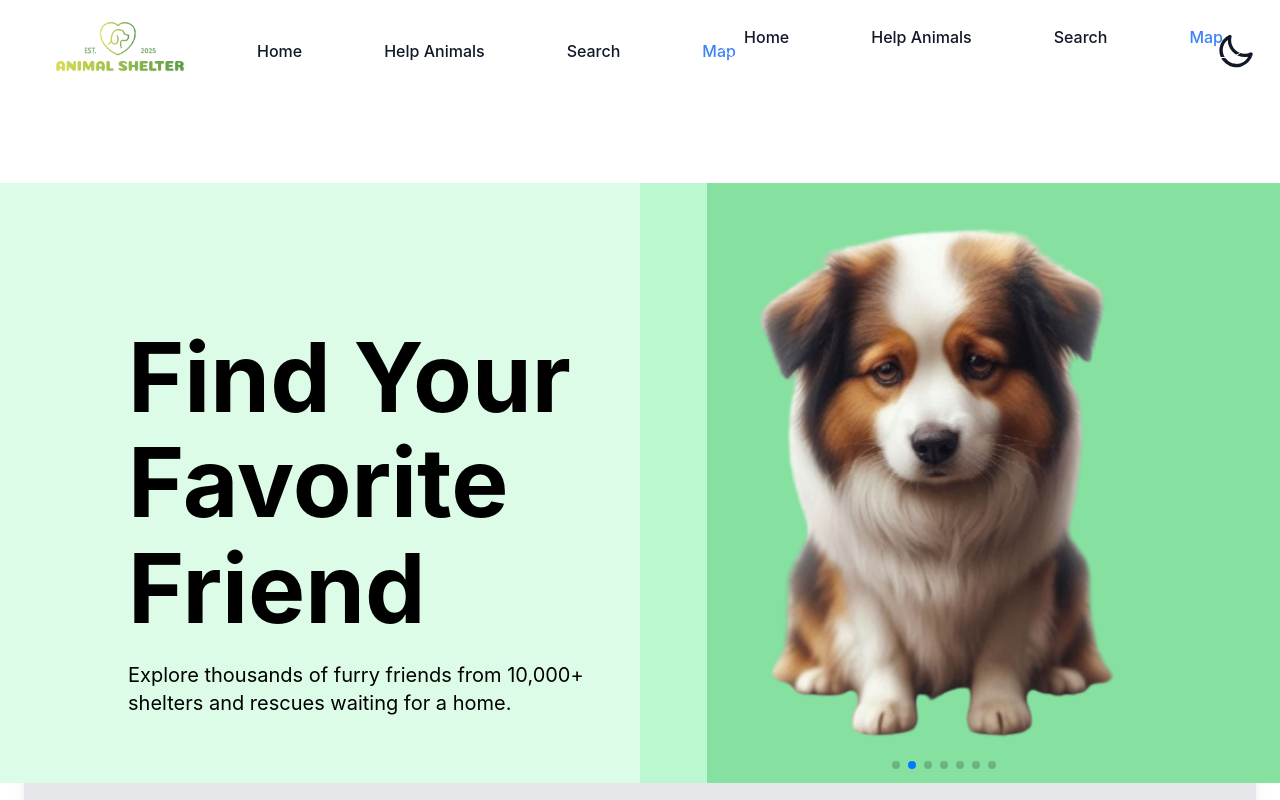
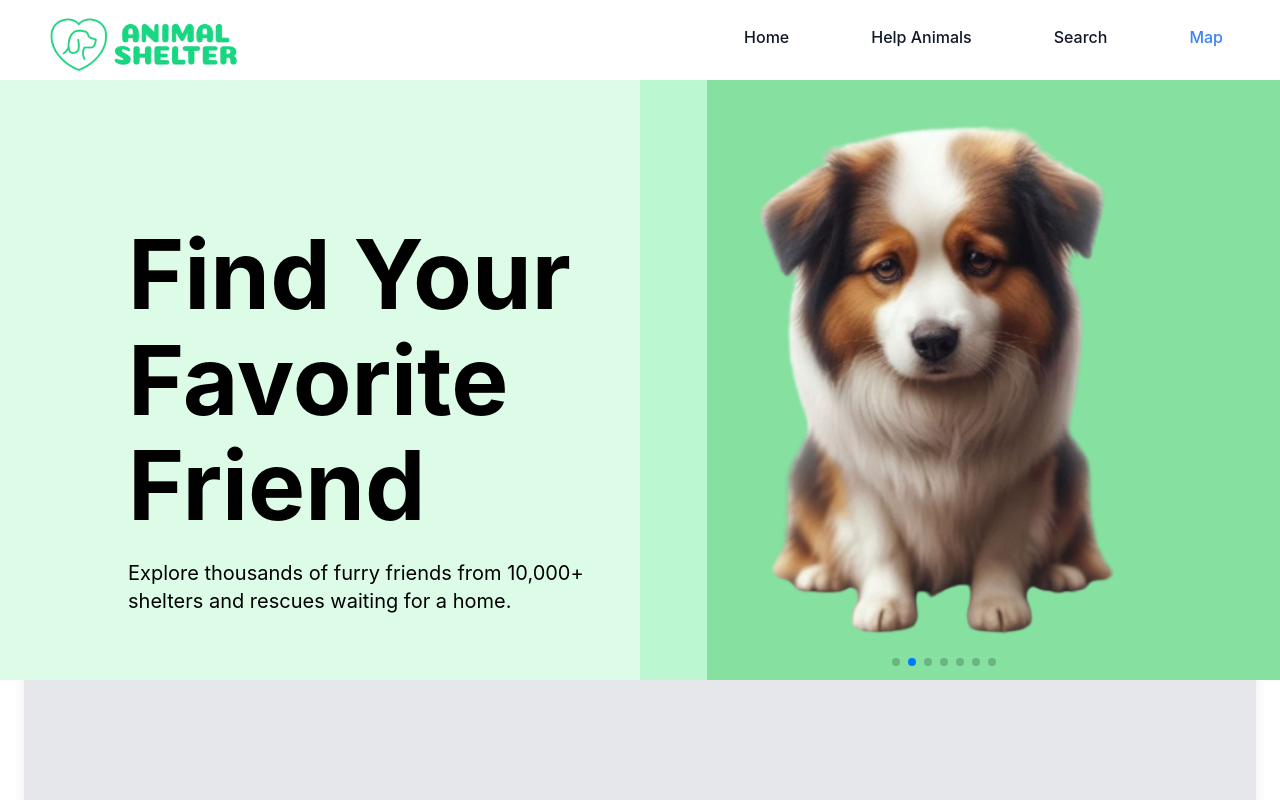
Before and after one commit to chingu-voyages/V53-tier3-team-40, a React (Vite) app in the folder client/: page /map in a window 1280 px wide. Shown: the top 800 px of the page. Built offline with nearby package versions, Linux system fonts and the light colour scheme.

Commit message:
Add logo

```diff
--- a/client/src/components/Header.jsx
+++ b/client/src/components/Header.jsx
@@ -6,11 +6,13 @@ import "swiper/css/navigation";
 import "swiper/css/pagination";
 import { Navigation, Pagination, Autoplay } from "swiper/modules";
 import Menu from "./Menu";
+import logo from "../assets/logo.png";
 
 const Header = () => {
   return (
     <div className="">
       <div className="top-0 left-0 h-[10vh]">
+        <img src={logo} alt="logo" className="absolute w-56 h-26 top-[-17px] left-8 z-40" />
         <Menu className="absolute top-4 right-4 z-40" />
       </div>
 
--- a/client/src/components/Navbar.jsx
+++ /dev/null
@@ -1,54 +0,0 @@
-import { useState, useEffect } from "react";
-import Menu from "./Menu";
-import logo from "../assets/logo.png";
-
-const Navbar = () => {
-
-  const [theme, setTheme] = useState(localStorage.getItem("theme") ? localStorage.getItem("theme") : "light");
-
-  const handleToggle = (e) => {
-    if (e.target.checked) {
-      setTheme("dark");
-    } else {
-      setTheme("light");
-    }
-  };
-
-  useEffect(() => {
-    localStorage.setItem("theme", theme);
-    const localTheme = localStorage.getItem("theme");
-    document.querySelector("html").setAttribute("data-theme", localTheme);
-  }, [theme]);
-
-
-  return (
-    <div className={`navbar bg-base-100 px-6 ${theme === 'dark' ? 'text-white' : 'text-gray-900'}`}>
-      <div className="flex-1">
-        <img src={logo} alt="logo" className="w-48 h-18" />
-        <Menu />
-      </div>
-      <div className="flex-none">
-        <label className="swap swap-rotate">
-          <input type="checkbox" onChange={handleToggle} checked={theme === "light" ? false : true} />
-          <svg
-            className="swap-on h-10 w-10 fill-current"
-            xmlns="http://www.w3.org/2000/svg"
-            viewBox="0 0 24 24">
-            <path
-              d="M5.64,17l-.71.71a1,1,0,0,0,0,1.41,1,1,0,0,0,1.41,0l.71-.71A1,1,0,0,0,5.64,17ZM5,12a1,1,0,0,0-1-1H3a1,1,0,0,0,0,2H4A1,1,0,0,0,5,12Zm7-7a1,1,0,0,0,1-1V3a1,1,0,0,0-2,0V4A1,1,0,0,0,12,5ZM5.64,7.05a1,1,0,0,0,.7.29,1,1,0,0,0,.71-.29,1,1,0,0,0,0-1.41l-.71-.71A1,1,0,0,0,4.93,6.34Zm12,.29a1,1,0,0,0,.7-.29l.71-.71a1,1,0,1,0-1.41-1.41L17,5.64a1,1,0,0,0,0,1.41A1,1,0,0,0,17.66,7.34ZM21,11H20a1,1,0,0,0,0,2h1a1,1,0,0,0,0-2Zm-9,8a1,1,0,0,0-1,1v1a1,1,0,0,0,2,0V20A1,1,0,0,0,12,19ZM18.36,17A1,1,0,0,0,17,18.36l.71.71a1,1,0,0,0,1.41,0,1,1,0,0,0,0-1.41ZM12,6.5A5.5,5.5,0,1,0,17.5,12,5.51,5.51,0,0,0,12,6.5Zm0,9A3.5,3.5,0,1,1,15.5,12,3.5,3.5,0,0,1,12,15.5Z" />
-          </svg>
-
-          <svg
-            className="swap-off h-10 w-10 fill-current"
-            xmlns="http://www.w3.org/2000/svg"
-            viewBox="0 0 24 24">
-            <path
-              d="M21.64,13a1,1,0,0,0-1.05-.14,8.05,8.05,0,0,1-3.37.73A8.15,8.15,0,0,1,9.08,5.49a8.59,8.59,0,0,1,.25-2A1,1,0,0,0,8,2.36,10.14,10.14,0,1,0,22,14.05,1,1,0,0,0,21.64,13Zm-9.5,6.69A8.14,8.14,0,0,1,7.08,5.22v.27A10.15,10.15,0,0,0,17.22,15.63a9.79,9.79,0,0,0,2.1-.22A8.11,8.11,0,0,1,12.14,19.73Z" />
-          </svg>
-        </label>
-      </div>
-    </div>
-  );
-};
-
-export default Navbar;
--- a/client/src/layout/HelpAnimalsLayout.jsx
+++ b/client/src/layout/HelpAnimalsLayout.jsx
@@ -1,11 +1,9 @@
 import Header from "../components/Header";
 import Component2 from "../components/Component2";
 import Footer from "../components/Footer";
-import Navbar from "../components/Navbar";
 const HelpAnimalsLayout = () => {
   return (
     <div className="flex flex-col w-full">
-      <Navbar />
       <section className="h-[70vh] w-full">
         <Header />
       </section>
--- a/client/src/layout/HomeLayout.jsx
+++ b/client/src/layout/HomeLayout.jsx
@@ -2,7 +2,6 @@ import Header from "../components/Header";
 import Animals from "../components/Animals";
 import Component2 from "../components/Component2";
 import Footer from "../components/Footer";
-import Navbar from "../components/Navbar";
 const HomeLayout = () => {
   return (
     <div className="flex flex-col w-full bg-white">
--- a/client/src/layout/MapLayout.jsx
+++ b/client/src/layout/MapLayout.jsx
@@ -1,11 +1,9 @@
 import Header from "../components/Header";
 import Component2 from "../components/Component2";
 import Footer from "../components/Footer";
-import Navbar from "../components/Navbar";
 const MapLayout = () => {
   return (
     <div className="flex flex-col w-full">
-      <Navbar />
       <section className="h-[70vh] w-full">
         <Header />
       </section>
```
Also changed, not shown: client/src/assets/logo.png.
